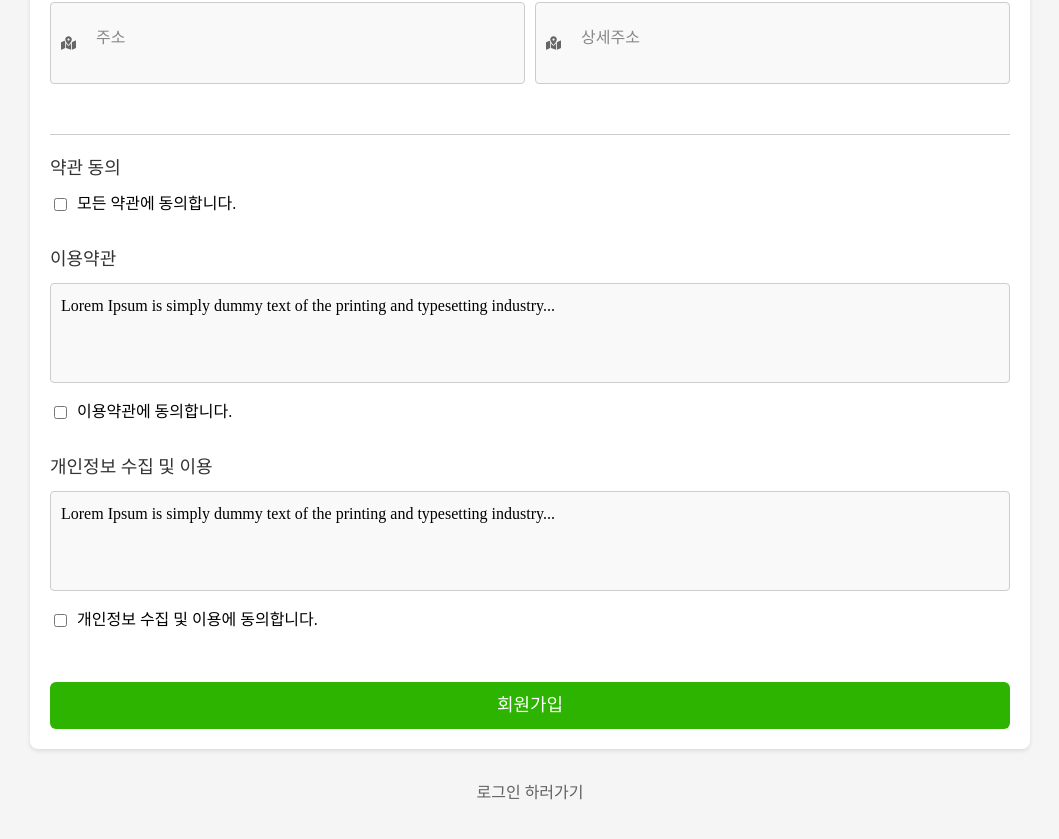
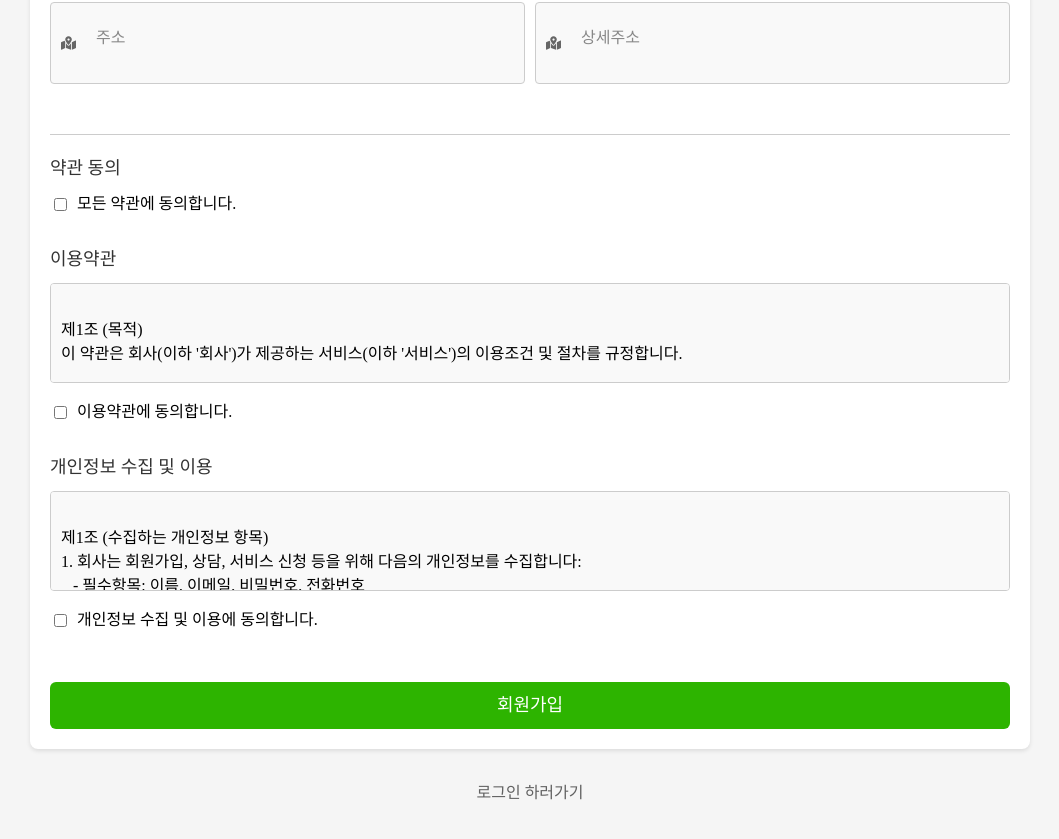
Before and after one commit to 2sminn/Elice_3_project, a React (Vite) app: page /signup in a window 1280 px wide. Shown: the part 819-1658 px from the top of the page, without its empty margins (110-1169 px from the left). Built offline with nearby package versions, Linux system fonts and the light colour scheme.

Commit message:
FEAT: 이용약관추가

```diff
--- a/src/pages/signup/index.tsx
+++ b/src/pages/signup/index.tsx
@@ -4,6 +4,7 @@ import Logo from '/assets/images/logo.svg';
 import PrimaryButton from '../../components/buttons/PrimaryButton';
 import TextInput from '../../components/inputs/TextInput';
 import AddressSearch from './components/AddressSearch/addresssearch';
+import { termsOfService, privacyPolicy } from './termsofService';
 
 import {
 	Container,
@@ -237,10 +238,7 @@ const Signup: FC = () => {
 
 				<Section>
 					<SectionTitle>이용약관</SectionTitle>
-					<StyledTextarea
-						readOnly
-						value="Lorem Ipsum is simply dummy text of the printing and typesetting industry..."
-					/>
+					<StyledTextarea readOnly value={termsOfService} />
 					<CheckboxWrapper>
 						<input type="checkbox" name="agreement1" checked={form.agreement1} onChange={handleFormChange} />
 						<label htmlFor="agreement1">이용약관에 동의합니다.</label>
@@ -249,10 +247,7 @@ const Signup: FC = () => {
 
 				<Section>
 					<SectionTitle>개인정보 수집 및 이용</SectionTitle>
-					<StyledTextarea
-						readOnly
-						value="Lorem Ipsum is simply dummy text of the printing and typesetting industry..."
-					/>
+					<StyledTextarea readOnly value={privacyPolicy} />
 					<CheckboxWrapper>
 						<input type="checkbox" name="agreement2" checked={form.agreement2} onChange={handleFormChange} />
 						<label htmlFor="agreement2">개인정보 수집 및 이용에 동의합니다.</label>
--- /dev/null
+++ b/src/pages/signup/termsofService.ts
@@ -0,0 +1,61 @@
+export const termsOfService = `
+제1조 (목적)
+이 약관은 회사(이하 '회사')가 제공하는 서비스(이하 '서비스')의 이용조건 및 절차를 규정합니다.
+
+제2조 (회원가입)
+1. 회원가입은 약관 동의 후 신청서를 작성하고 회사가 이를 승인함으로써 성립합니다.
+2. 허위 정보를 제공하거나 타인의 명의로 신청할 경우 회원가입이 취소될 수 있습니다.
+
+제3조 (회원 탈퇴 및 자격 상실)
+1. 회원은 언제든지 탈퇴를 요청할 수 있으며 회사는 즉시 탈퇴를 처리합니다.
+2. 허위 정보를 제공하거나 서비스 이용 규정을 위반할 경우 자격이 상실될 수 있습니다.
+
+제4조 (서비스의 제공)
+1. 회사는 다양한 콘텐츠와 서비스를 제공합니다.
+2. 서비스 내용은 회사의 사정에 따라 변경될 수 있으며, 변경사항은 사전에 공지합니다.
+
+제5조 (서비스의 중단)
+1. 회사는 정기 점검, 시스템 교체 등으로 서비스 제공을 일시 중단할 수 있으며, 사전에 공지합니다.
+
+제6조 (회원의 의무)
+1. 회원은 서비스 이용 시 법령과 약관을 준수해야 합니다.
+2. 타인의 권리를 침해하거나 불법 행위를 하지 않아야 합니다.
+
+제7조 (개인정보 보호)
+1. 회사는 회원의 개인정보를 보호하며, 관련 법령을 준수합니다.
+2. 회원의 개인정보는 회원의 동의 없이 제3자에게 제공되지 않습니다.
+
+제8조 (분쟁 해결)
+1. 서비스 이용과 관련한 분쟁은 회사의 본사 소재지 관할 법원에서 해결합니다.
+`;
+
+export const privacyPolicy = `
+제1조 (수집하는 개인정보 항목)
+1. 회사는 회원가입, 상담, 서비스 신청 등을 위해 다음의 개인정보를 수집합니다:
+   - 필수항목: 이름, 이메일, 비밀번호, 전화번호
+   - 선택항목: 주소, 생년월일
+
+제2조 (개인정보의 수집 및 이용목적)
+1. 회사는 수집한 개인정보를 다음의 목적을 위해 사용합니다:
+   - 서비스 제공 및 회원 관리
+   - 고객 문의 및 불만 처리
+   - 서비스 개선 및 신규 서비스 개발
+
+제3조 (개인정보의 보유 및 이용기간)
+1. 회사는 회원 탈퇴 시까지 개인정보를 보유 및 이용합니다.
+2. 법령에 의해 보존이 필요한 경우 해당 기간 동안 개인정보를 보관합니다.
+
+제4조 (개인정보의 파기 절차 및 방법)
+1. 회사는 개인정보 보유 기간이 경과하거나 처리 목적이 달성된 경우, 지체 없이 해당 개인정보를 파기합니다.
+2. 전자적 파일 형태의 정보는 복구 및 재생할 수 없도록 기술적 방법을 이용하여 삭제합니다.
+
+제5조 (개인정보의 제3자 제공)
+1. 회사는 회원의 동의 없이 개인정보를 외부에 제공하지 않습니다. 다만, 법령에 따라 필요한 경우 예외로 합니다.
+
+제6조 (회원의 권리와 의무)
+1. 회원은 언제든지 자신의 개인정보를 조회하거나 수정할 수 있습니다.
+2. 회원은 개인정보 보호를 위해 자신의 비밀번호를 타인에게 알려주지 않아야 합니다.
+
+제7조 (문의처)
+1. 개인정보와 관련된 문의는 회사의 고객센터를 통해 가능합니다.
+`;
```
